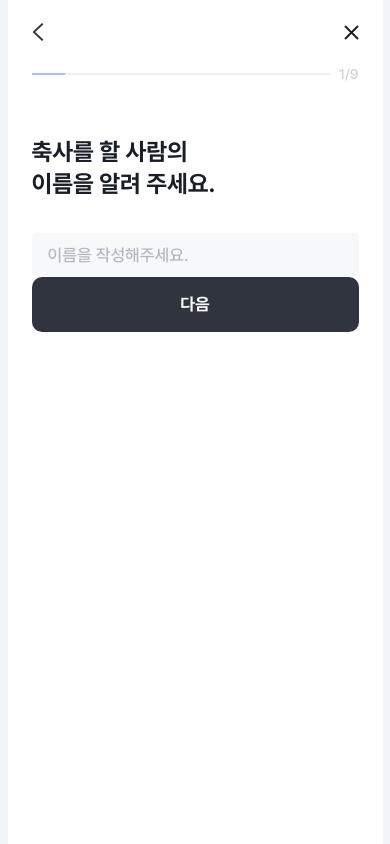
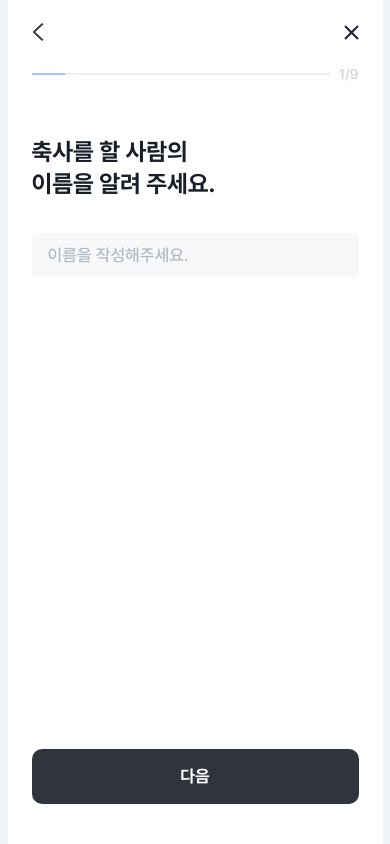
Before and after one commit to with-Bloom/bloom-react, a React (Vite) app: page /question in a window 390 px wide. Built offline with nearby package versions, Linux system fonts and the light colour scheme.

Commit message:
feat: input, textarea 버튼 조건부 처리
- input, textarea일 경우에만 다음 버튼 렌더링 처리
- 마지막 페이지일 경우 ;내축사 확인하기' 텍스트 처리
- 버튼 높이값 반응형으로 수정

```diff
--- a/src/components/Input/index.tsx
+++ b/src/components/Input/index.tsx
@@ -1,20 +1,14 @@
-import NextButton from 'components/Button/NextButton';
-
 type Props = {
   placeholder: string;
-  onClick: () => void;
 };
 
-const Input = ({ placeholder, onClick }: Props) => {
+const Input = ({ placeholder }: Props) => {
   return (
-    <>
-      <input
-        className="text-gray700 h-11 w-[327px] rounded-[5px] bg-gray100 p-4 font-Pretendard text-[17px] font-medium placeholder-gray400 caret-indigo outline-indigo"
-        placeholder={placeholder}
-        maxLength={10}
-      ></input>
-      <NextButton onClick={onClick}>다음</NextButton>
-    </>
+    <input
+      className="text-gray700 h-11 w-[327px] rounded-[5px] bg-gray100 p-4 font-Pretendard text-[17px] font-medium placeholder-gray400 caret-indigo outline-indigo"
+      placeholder={placeholder}
+      maxLength={10}
+    ></input>
   );
 };
 
--- a/src/components/SelectComponent/index.tsx
+++ b/src/components/SelectComponent/index.tsx
@@ -13,7 +13,7 @@ type Props = {
 const SelectComponent = ({ type, options, onClick }: Props): React.ReactNode => {
   switch (type) {
     case 'input':
-      return <Input placeholder={options as string} onClick={onClick} />;
+      return <Input placeholder={options as string} />;
     case 'image-card-button':
       return <ImageCardButton options={options as string[]} onClick={onClick} />;
     case 'image-button':
@@ -21,7 +21,7 @@ const SelectComponent = ({ type, options, onClick }: Props): React.ReactNode =>
     case 'primary-button':
       return <PrimaryButton options={options as string[]} onClick={onClick} />;
     case 'textarea':
-      return <Textarea placeholder={options as string} onClick={onClick} />;
+      return <Textarea placeholder={options as string} />;
     default:
       return null;
   }
--- a/src/components/Textarea/index.tsx
+++ b/src/components/Textarea/index.tsx
@@ -1,20 +1,14 @@
-import NextButton from 'components/Button/NextButton';
-
 type Props = {
   placeholder: string;
-  onClick: () => void;
 };
 
-const Textarea = ({ placeholder, onClick }: Props) => {
+const Textarea = ({ placeholder }: Props) => {
   return (
-    <>
-      <textarea
-        className="text-gray700 h-[122px] w-[327px] rounded-[5px] bg-gray100 p-4 font-Pretendard text-[15px] font-medium placeholder-gray400 caret-indigo outline-indigo"
-        placeholder={placeholder}
-        maxLength={500}
-      ></textarea>
-      <NextButton onClick={onClick}>다음</NextButton>
-    </>
+    <textarea
+      className="text-gray700 h-[122px] w-[327px] rounded-[5px] bg-gray100 p-4 font-Pretendard text-[15px] font-medium placeholder-gray400 caret-indigo outline-indigo"
+      placeholder={placeholder}
+      maxLength={500}
+    ></textarea>
   );
 };
 
--- a/src/pages/Question/index.tsx
+++ b/src/pages/Question/index.tsx
@@ -5,8 +5,10 @@ import QuestionTitle from 'components/QuestionTitle';
 import Header from 'components/Header';
 import SelectComponent from 'components/SelectComponent';
 import ProgressBar from 'components/ProgressBar';
+import NextButton from 'components/Button/NextButton';
 
 const QuestionPage = () => {
+  const LAST_PAGE = 9;
   const [currentPage, setCurrentPage] = useState<number>(1);
 
   const handleClick = () => setCurrentPage((state) => state + 1);
@@ -18,17 +20,24 @@ const QuestionPage = () => {
           <div>
             <Header />
             <ProgressBar currentPage={currentPage} />
+          </div>
           {questionList.map((el) => {
             return (
               currentPage === el.page && (
+                <div className="flex h-[calc(100vh-84px)] flex-col justify-between">
                   <div key={el.page}>
                     <QuestionTitle>{el.question}</QuestionTitle>
                     {SelectComponent({ type: el.type, options: el.options, onClick: handleClick })}
                   </div>
+                  {(el.type === 'input' || el.type === 'textarea') && (
+                    <NextButton onClick={handleClick}>
+                      {el.page === LAST_PAGE ? '내 축사 확인하기' : '다음'}
+                    </NextButton>
+                  )}
+                </div>
               )
             );
           })}
-          </div>
         </div>
       </Layout>
     </>
```
Lines whose indentation alone changed are shown as unchanged.
